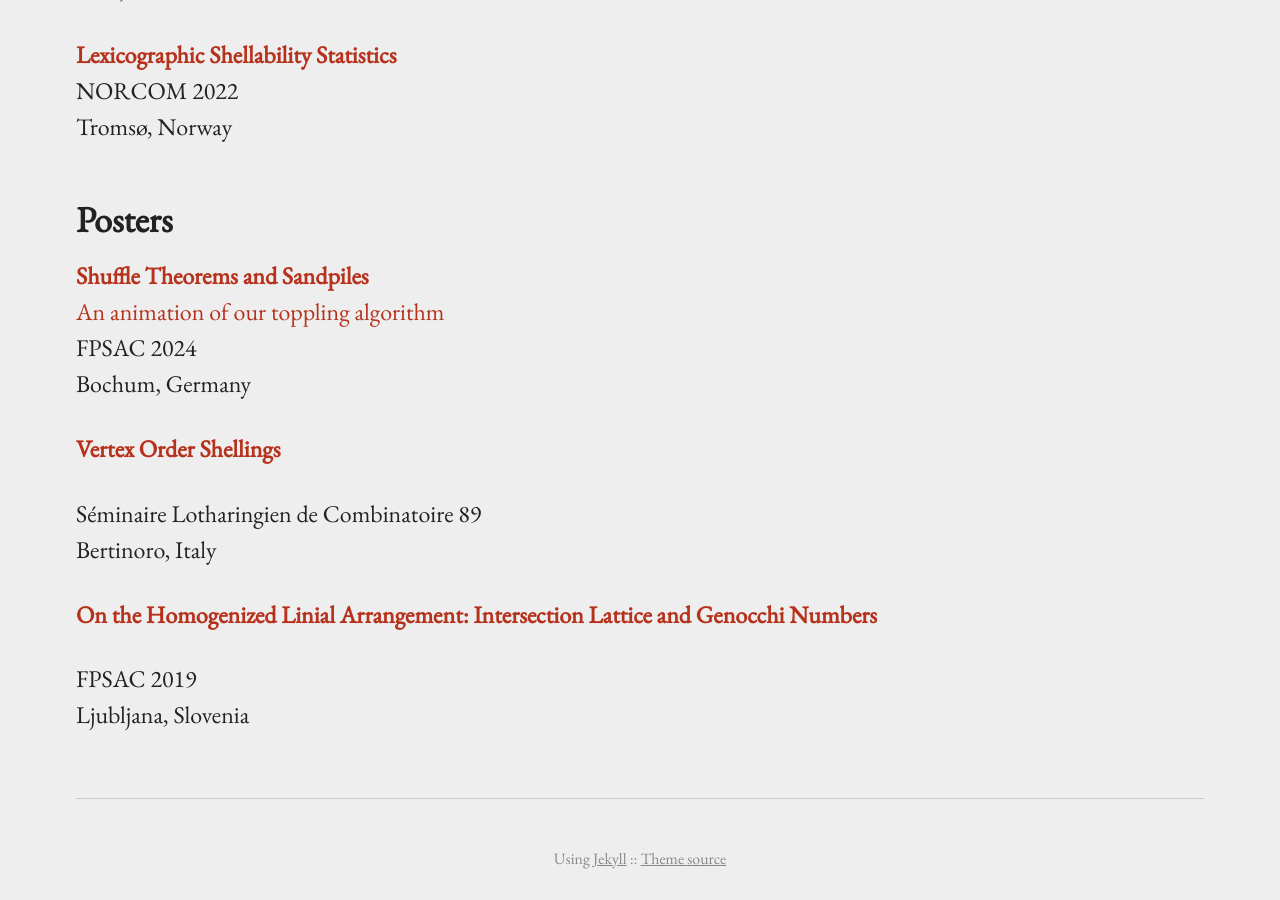
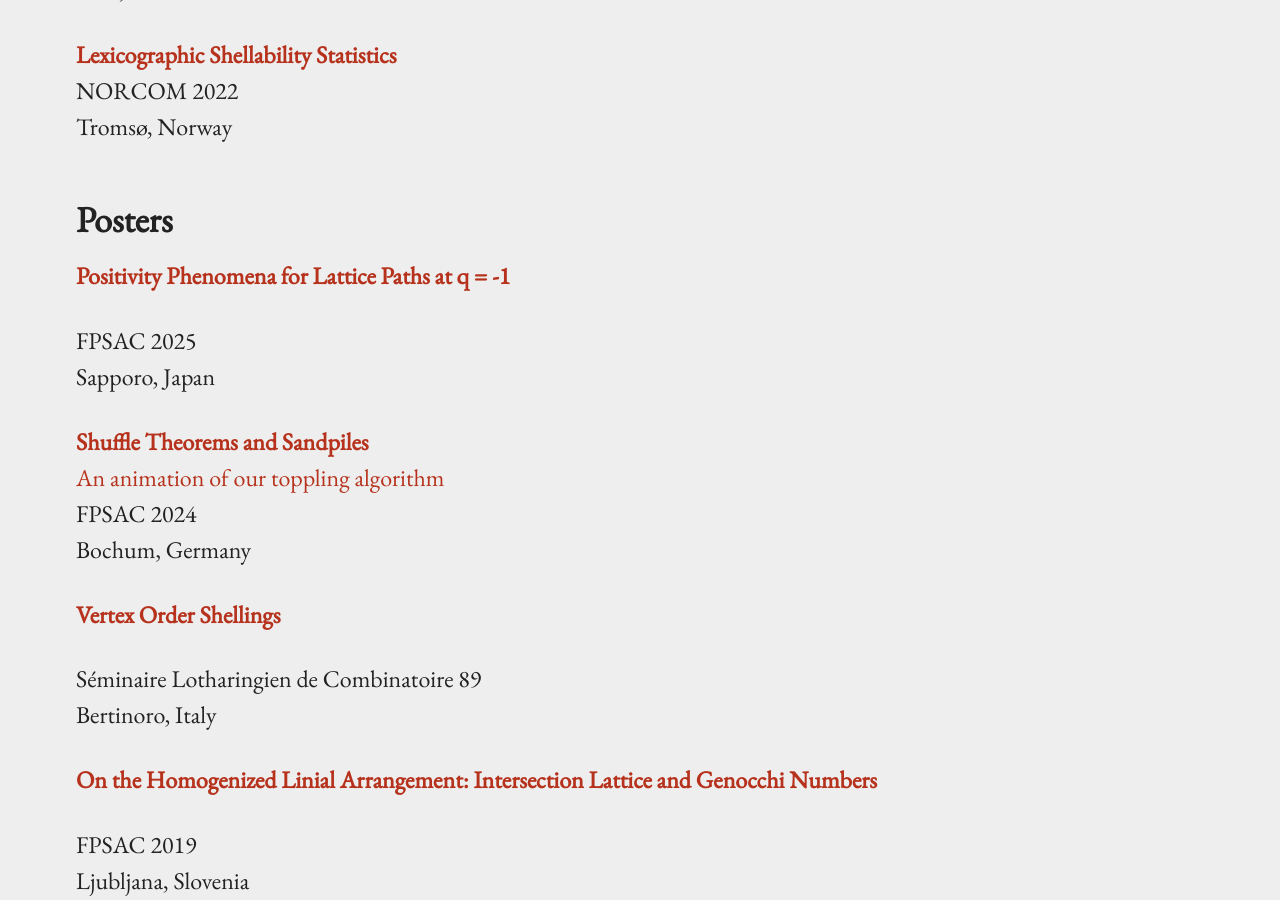
Before and after one commit to AlexanderLazar/alexanderlazar.github.io, a Jekyll site: the page built from research.markdown, in a window 1280 px wide and 900 px high, scrolled down 2829 px. Built offline with Jekyll 4.4.1, drawn with Linux system fonts in a browser that asks for light colours.

Commit message:
Update research.markdown

```diff
--- a/research.markdown
+++ b/research.markdown
@@ -88,6 +88,11 @@ slides:
       url: "/slides/NORCOM.pdf"
 
 posters:
+    - title: "Positivity Phenomena for Lattice Paths at q = -1"
+      venue: "FPSAC 2025"
+      location: "Sapporo, Japan"
+      url: "/posters/FPSAC Poster 2025.pdf"
+
     - title: "Shuffle Theorems and Sandpiles"
       venue: "FPSAC 2024"
       location: "Bochum, Germany"
```
